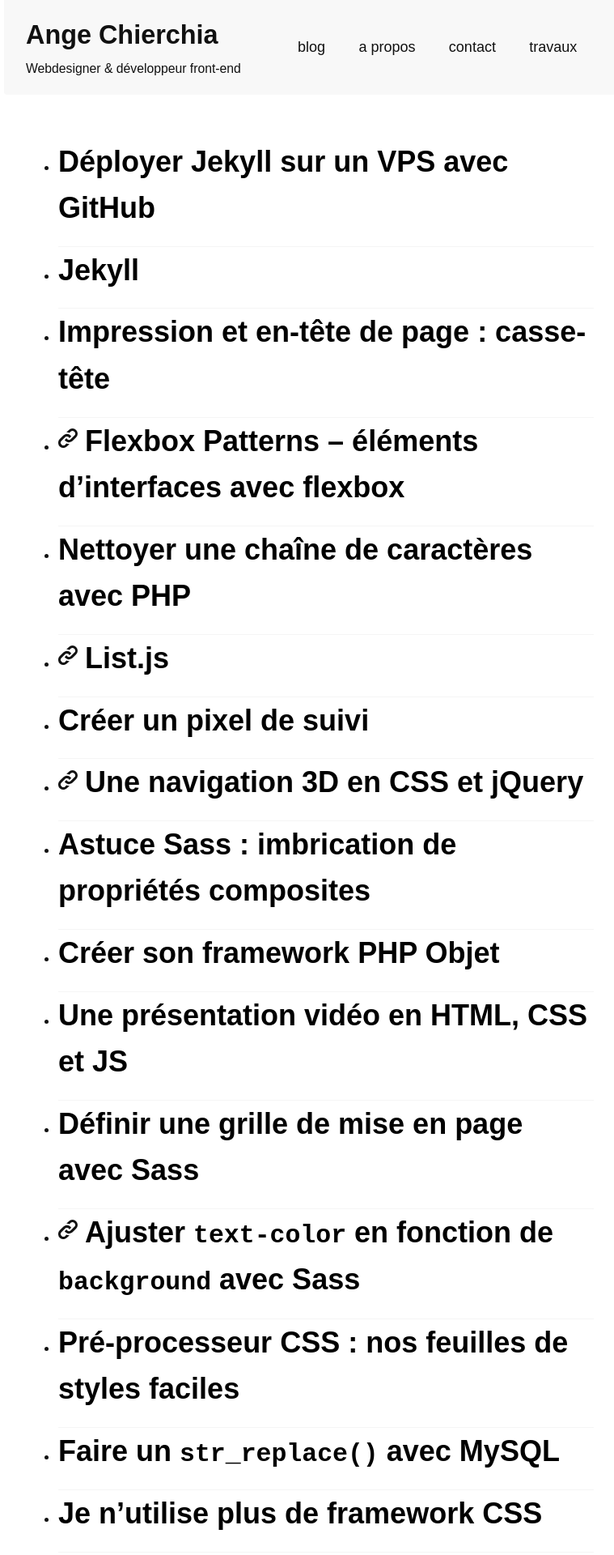
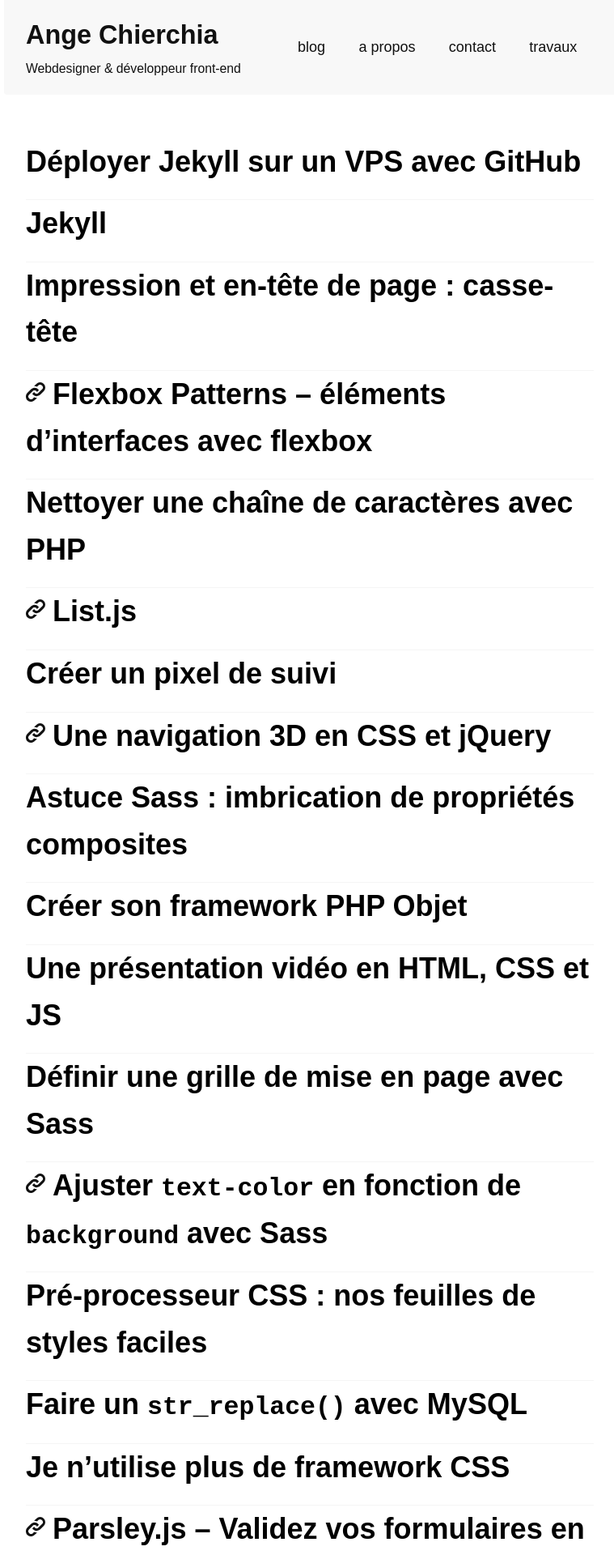
Before and after one commit to nighcrawl/blog-template, a Jekyll site: the page built from _source/blog.html, in a window 1280 px wide. Shown: the top 1920 px of the page at 81% size, without its empty margins (257-1016 px from the left). Built offline with Jekyll 4.4.1, drawn with Linux system fonts in a browser that asks for light colours; some web fonts are replaced.

```diff
--- a/_source/.compass/config.rb
+++ /dev/null
@@ -1,2 +0,0 @@
-require 'jekyll-compass'
-project_type = :jekyll
--- a/_source/assets/css/main.css
+++ b/_source/assets/css/main.css
@@ -777,6 +777,32 @@ pre {
 }
 
 /*
+ * Archives page layout
+ */
+.archives-page .posts-list {
+  list-style-type: none;
+  padding-left: 0;
+}
+
+.post-summary {
+  border-bottom: 1px solid whitesmoke;
+  padding-bottom: 1em;
+}
+.post-summary a {
+  color: initial;
+  text-decoration: none;
+}
+.post-summary a .post-title {
+  -moz-transition: all 200ms ease-in-out;
+  -o-transition: all 200ms ease-in-out;
+  -webkit-transition: all 200ms ease-in-out;
+  transition: all 200ms ease-in-out;
+}
+.post-summary a:hover .post-title {
+  color: #30adad;
+}
+
+/*
  * Link post format
  */
 .post-format--link {
```
Also changed, not shown: _source/_data/compass.yml (deleted, +0 -11 lines), _source/_posts/2017-04-12-deployer-jekyll-sur-un-vps-avec-github.md (+1 -0 lines), _source/config.rb (added, +25 -0 lines), 2 other files.
